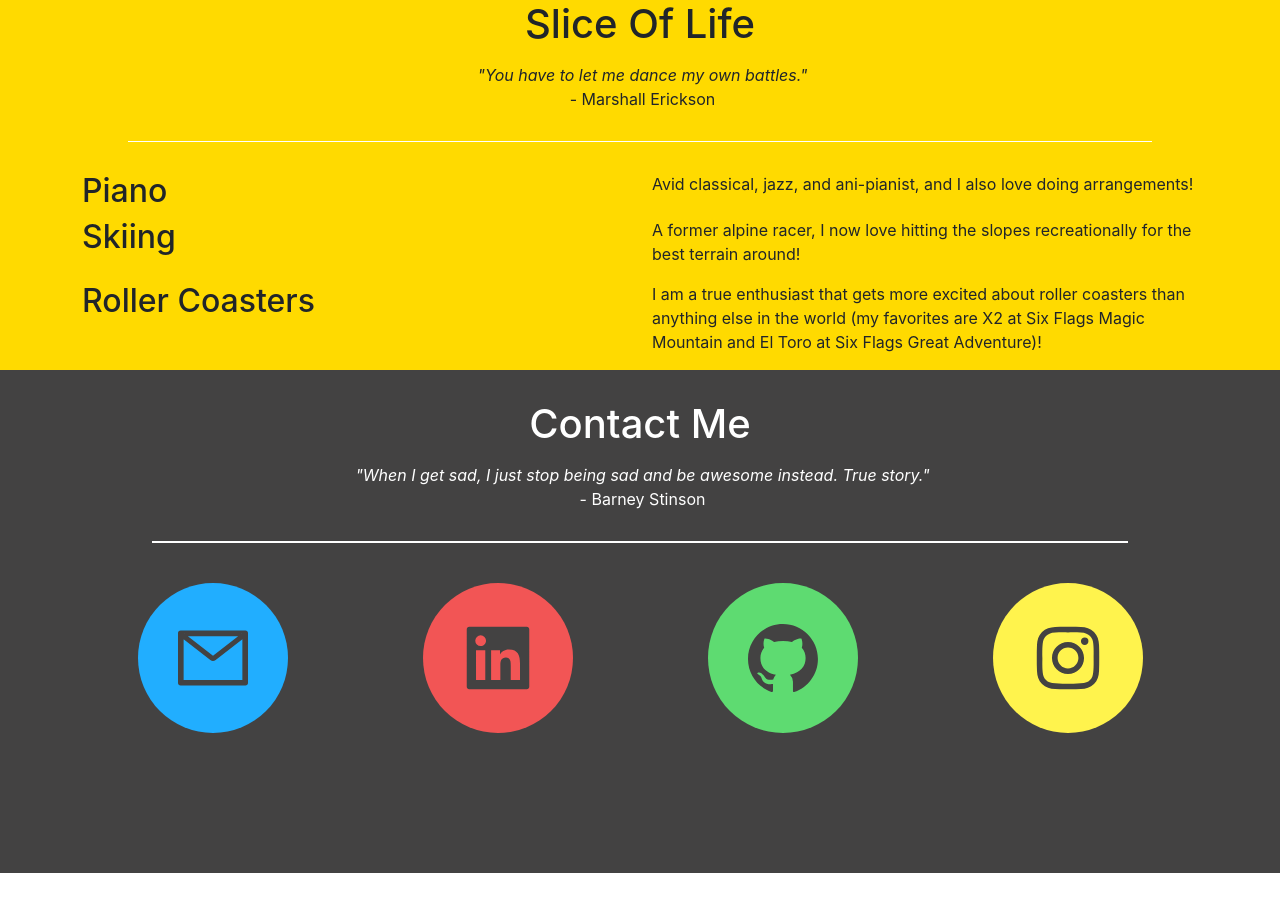
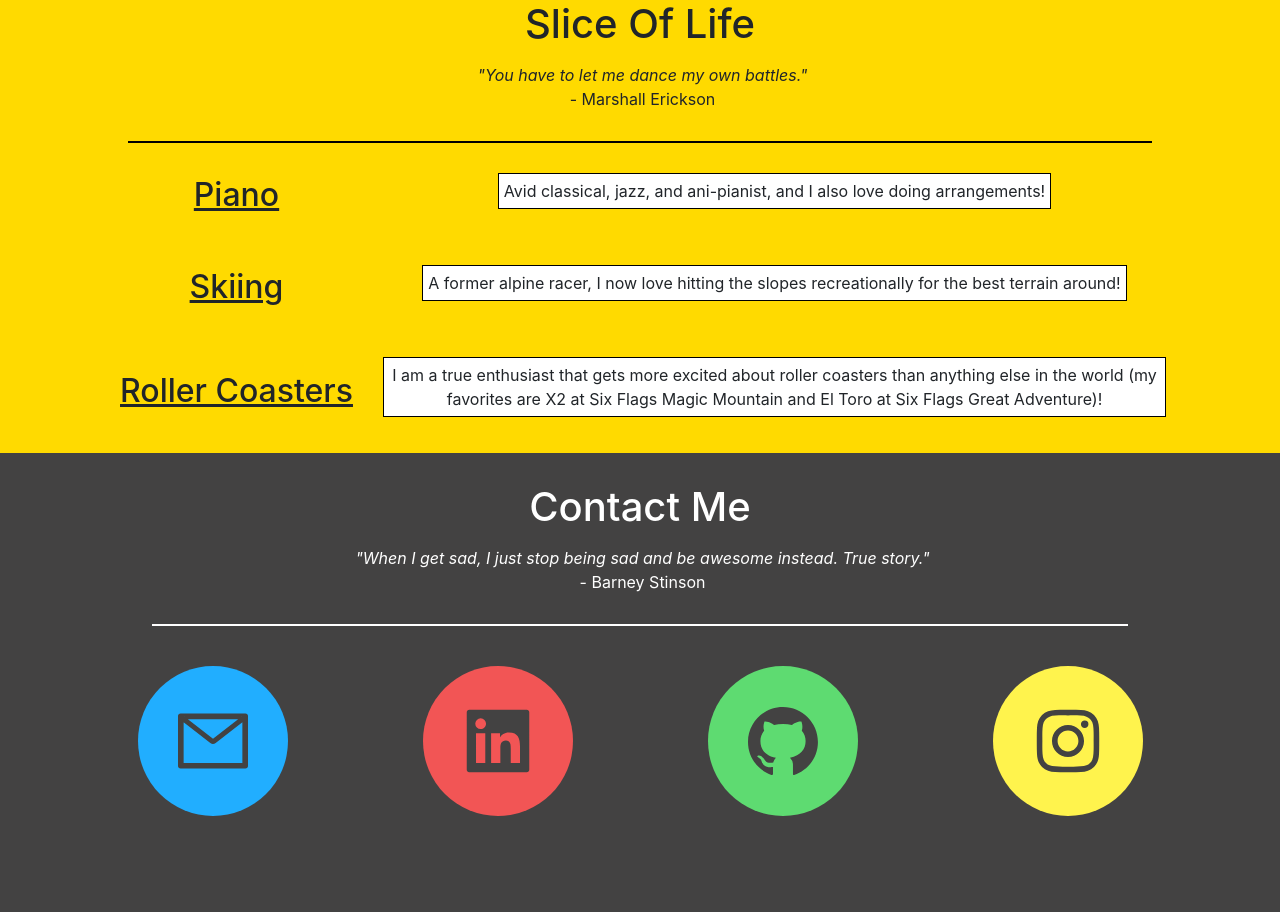
Before and after one commit to ethan-l-chen-24/ethanlchen.me, a React (Create React App) app: page / in a window 1280 px wide. Shown: the top 912 px of the page. Before the commit the page ends 873 px from the top, so only its background shows below. Built offline with nearby package versions, Linux system fonts and the light colour scheme.

Commit message:
added box around description

```diff
--- a/src/components/SliceOfLife/SliceOfLifeTile.js
+++ b/src/components/SliceOfLife/SliceOfLifeTile.js
@@ -4,12 +4,12 @@ import { Col, Container, Row } from 'react-bootstrap'
 const SliceOfLifeTile = ( { type, description, images } ) => {
     return (
         <Container>
-            <Row>
-                <Col>
-                    <h2>{ type }</h2>
+            <Row className="activity">
+                <Col xs={12} md={3} className='center'>
+                    <u><h2>{ type }</h2></u>
                 </Col>
-                <Col>
-                    <p>{ description }</p>
+                <Col xs={12} md={9} className='center'>
+                    <p className="boxed">{ description }</p>
                 </Col>
             </Row>
             <Row>
--- a/src/styles/App.css
+++ b/src/styles/App.css
@@ -11,7 +11,6 @@ hr {
     width: 80%;
     height: 2px;
     margin: 30px auto 30px auto;
-    color: white;
     opacity: 100%
 }
 
@@ -23,9 +22,17 @@ div > h1 {
 .center {
     display: flex;
     justify-content: center;
+    align-items: center;
+    text-align: center;
 }
 
 .quote {
     text-align: center;
     margin: auto 10px 10px 15px;
 }
+
+.boxed {
+    background-color: white;
+    padding: 5px;
+    border: black 1px solid;
+}
--- a/src/styles/SliceOfLife.css
+++ b/src/styles/SliceOfLife.css
@@ -1,3 +1,12 @@
 #sliceOfLife {
     background-color: #ffda00;
 }
+
+#sliceOfLifeHR {
+    height: 2px;
+    color: black;
+}
+
+.activity {
+    margin: 20px;
+}
```
